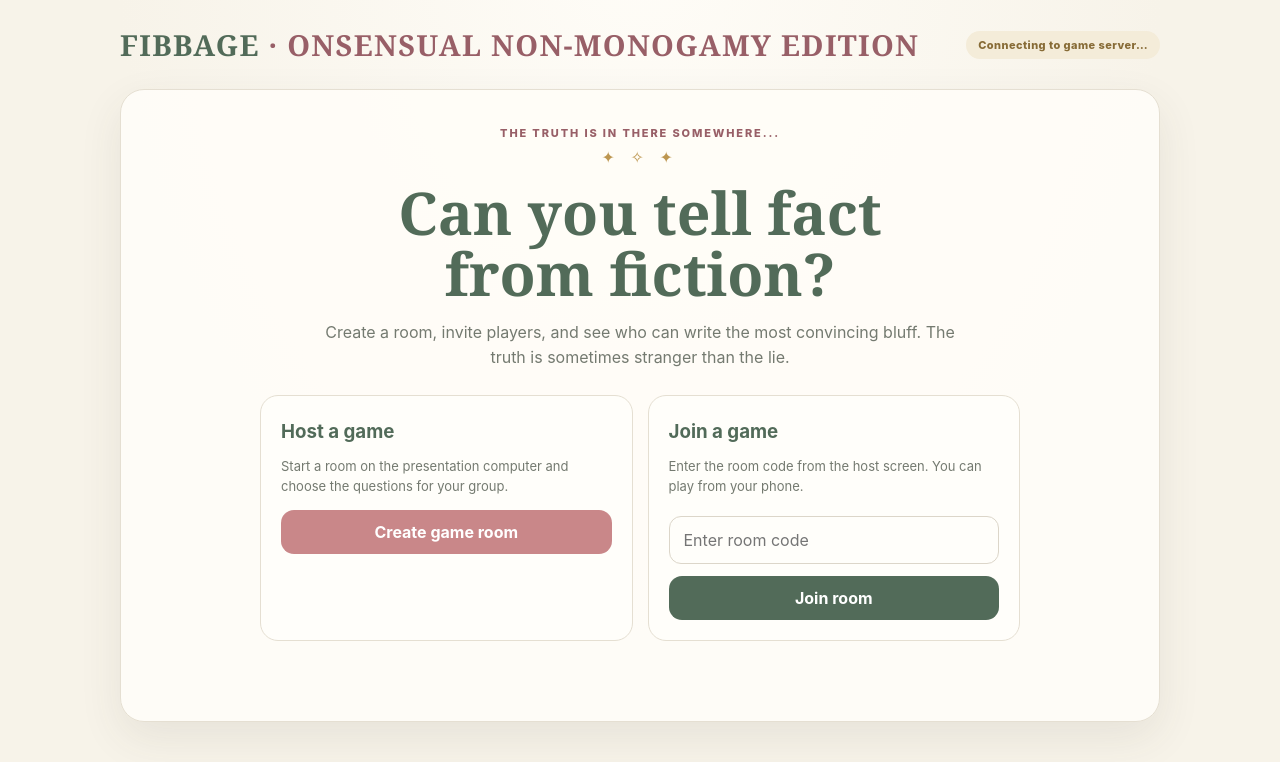
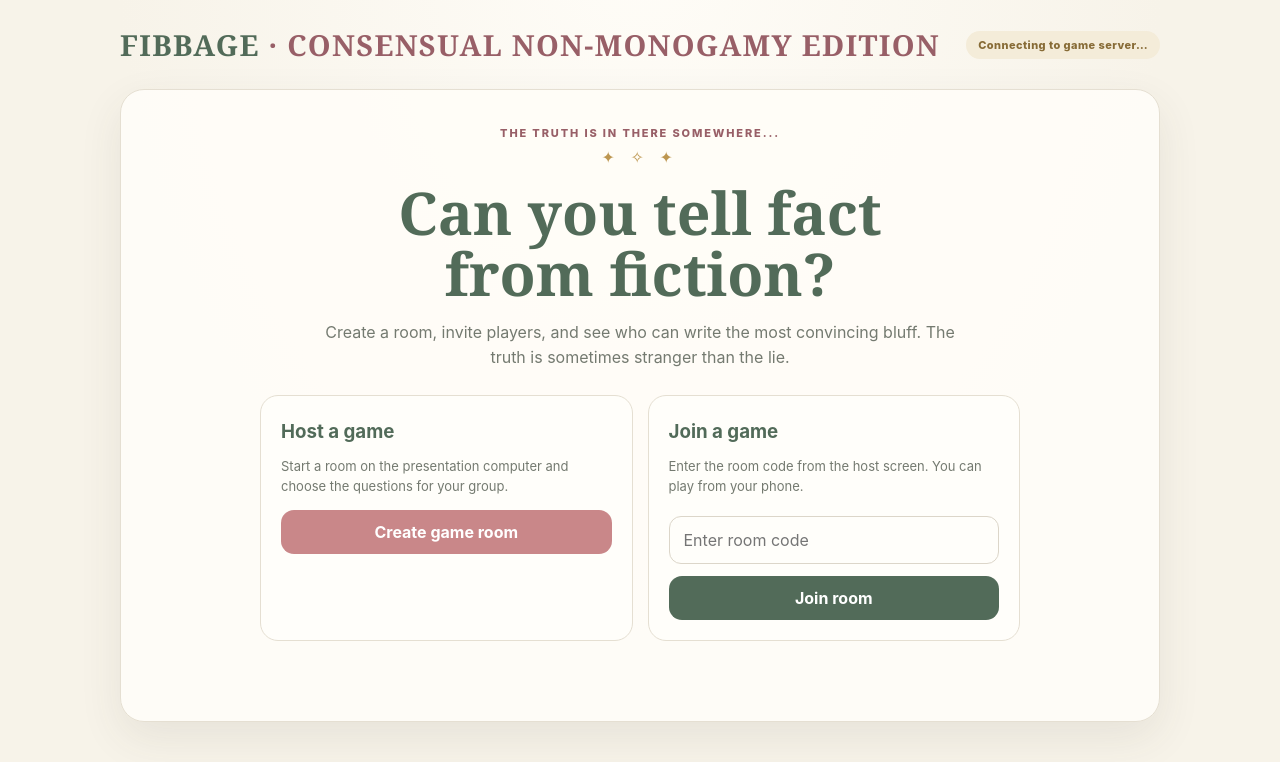
Before and after one commit to ckells2003/polyamory-fibbage, a plain HTML site: page index.html in a window 1280 px wide. Drawn offline with Linux system fonts and the light colour scheme.

Commit message:
Update index.html

```diff
--- a/index.html
+++ b/index.html
@@ -15,7 +15,7 @@
 </style>
 </head>
 <body><div class="wrap">
-<header class="top"><div><div class="brand">FIBBAGE <span>· ONSENSUAL NON-MONOGAMY EDITION</span></div></div><div class="pill connection" id="connection">Connecting to game server…</div></header>
+<header class="top"><div><div class="brand">FIBBAGE <span>· CONSENSUAL NON-MONOGAMY EDITION</span></div></div><div class="pill connection" id="connection">Connecting to game server…</div></header>
 <section id="setup" class="panel center">
  <div class="eyebrow">The truth is in there somewhere...</div><div class="ornament">✦ ✧ ✦</div>
  <h1>Can you tell fact<br>from fiction?</h1><p class="lead">Create a room, invite players, and see who can write the most convincing bluff. The truth is sometimes stranger than the lie.</p>
```
